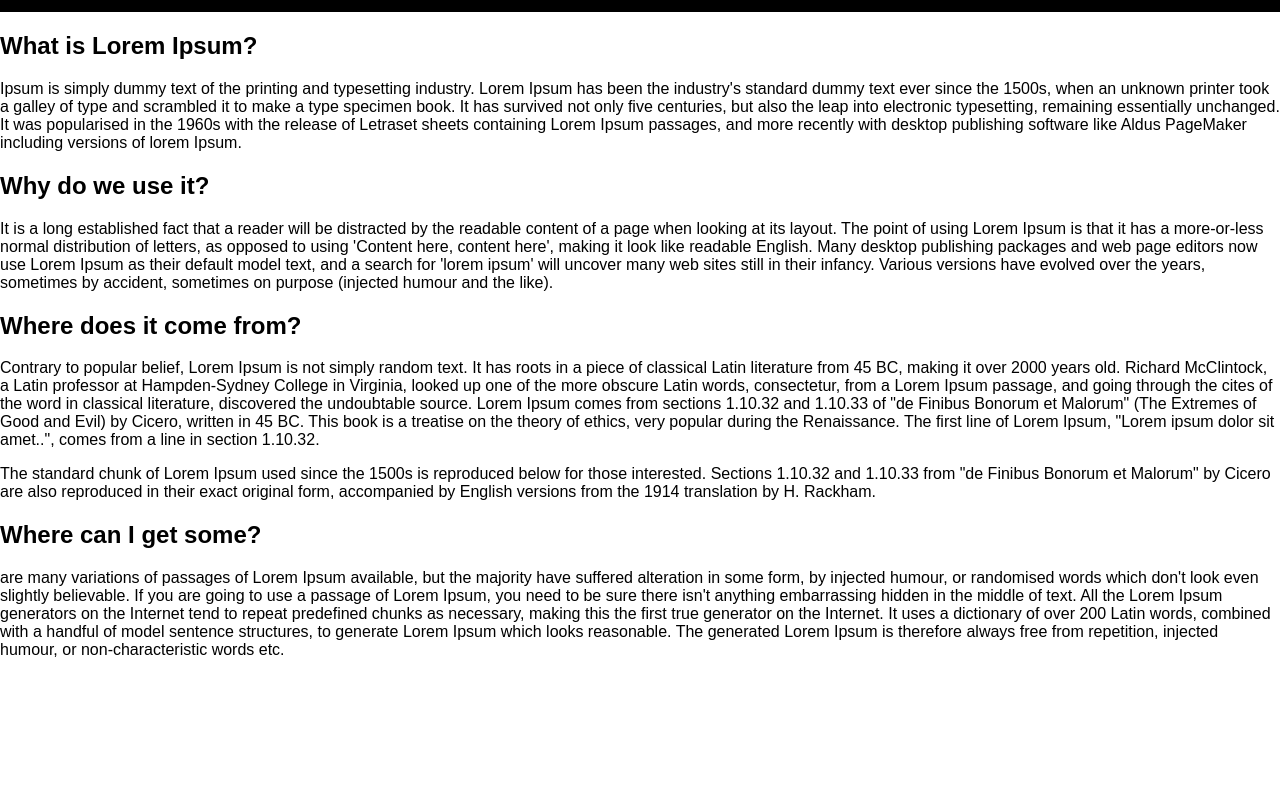
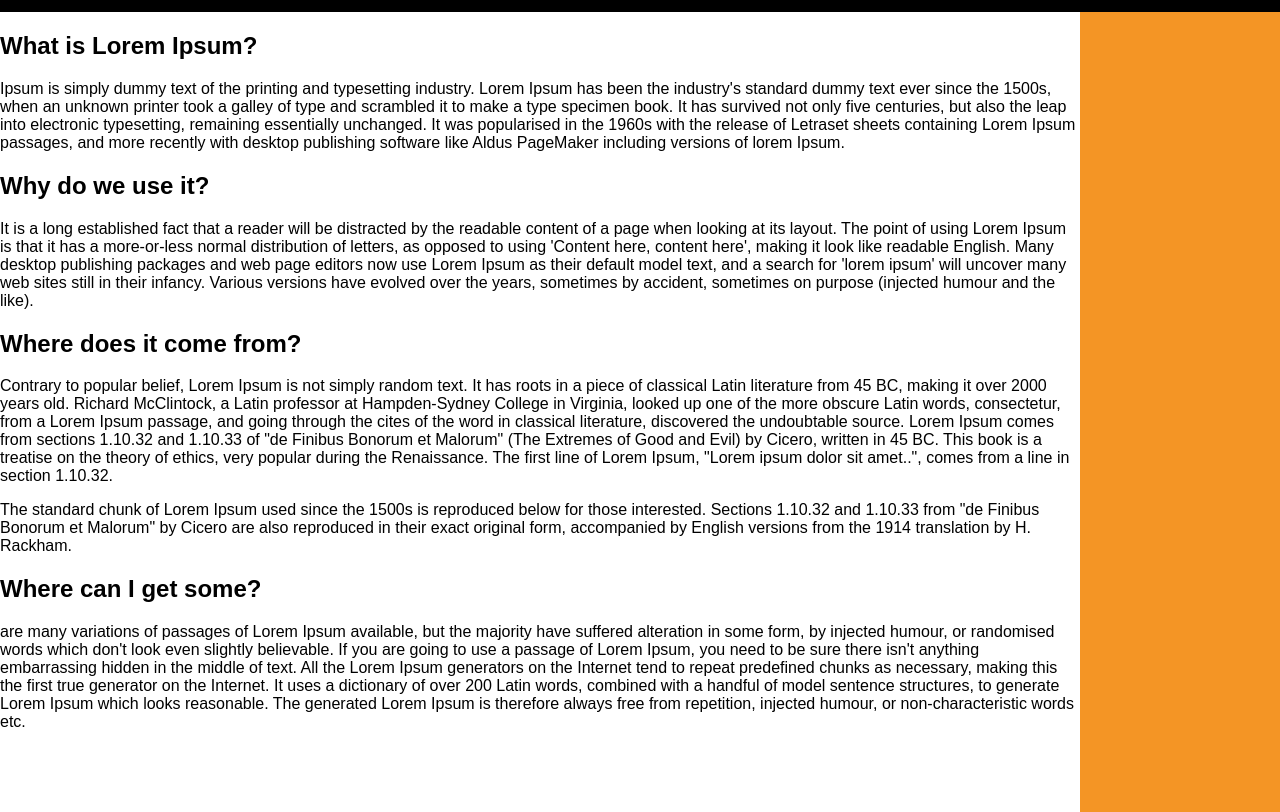
Before and after one commit to barrosjss/web-responsive, a plain HTML site: page index.html in a window 1280 px wide. Shown: the part 58-870 px from the top of the page. Before the commit the page ends 800 px from the top, so only its background shows below. Drawn offline with Linux system fonts and the light colour scheme.

Commit message:
Lateral menu

```diff
--- a/css/style.css
+++ b/css/style.css
@@ -4,6 +4,8 @@ body {
   padding: 0;
   font-family: Arial, Helvetica, sans-serif;
 }
+
+/* Header */
 
 header {
   width: 100%;
@@ -119,3 +121,18 @@ header {
   }
 
 }
+
+/* Main */
+
+main {
+  display: flex;
+  justify-content: space-around;
+  flex-direction: row-reverse;
+  height: 100%;
+}
+
+nav {
+  background-color: #F49525;
+  height: 100vh;
+  width: 1000px;
+}
--- a/index.html
+++ b/index.html
@@ -27,19 +27,26 @@
   </header>
 
   <main>
+    <nav>
+    </nav>
+
+    <div class="contents">
       <h2>What is Lorem Ipsum?</h2>
       <p>Ipsum is simply dummy text of the printing and typesetting industry. Lorem Ipsum has been the industry's
-      standard dummy text ever since the 1500s, when an unknown printer took a galley of type and scrambled it to make a
+        standard dummy text ever since the 1500s, when an unknown printer took a galley of type and scrambled it to make
+        a
         type specimen book. It has survived not only five centuries, but also the leap into electronic typesetting,
         remaining essentially unchanged. It was popularised in the 1960s with the release of Letraset sheets containing
         Lorem Ipsum passages, and more recently with desktop publishing software like Aldus PageMaker including versions
         of lorem Ipsum.</p>
 
       <h2>Why do we use it?</h2>
-    <p>It is a long established fact that a reader will be distracted by the readable content of a page when looking at
+      <p>It is a long established fact that a reader will be distracted by the readable content of a page when looking
+        at
         its layout. The point of using Lorem Ipsum is that it has a more-or-less normal distribution of letters, as
         opposed to using 'Content here, content here', making it look like readable English. Many desktop publishing
-      packages and web page editors now use Lorem Ipsum as their default model text, and a search for 'lorem ipsum' will
+        packages and web page editors now use Lorem Ipsum as their default model text, and a search for 'lorem ipsum'
+        will
         uncover many web
         sites still in their infancy. Various versions have evolved over the years, sometimes by accident, sometimes on
         purpose (injected humour and the like).</p>
@@ -49,24 +56,29 @@
       <p>Contrary to popular belief, Lorem Ipsum is not simply random text. It has roots in a piece of classical Latin
         literature from 45 BC, making it over 2000 years old. Richard McClintock, a Latin professor at Hampden-Sydney
         College in Virginia, looked up one of the more obscure Latin words, consectetur, from a Lorem Ipsum passage, and
-      going through the cites of the word in classical literature, discovered the undoubtable source. Lorem Ipsum comes
+        going through the cites of the word in classical literature, discovered the undoubtable source. Lorem Ipsum
+        comes
         from sections 1.10.32 and 1.10.33 of "de Finibus Bonorum et Malorum" (The Extremes of Good and Evil) by Cicero,
-      written in 45 BC. This book is a treatise on the theory of ethics, very popular during the Renaissance. The first
+        written in 45 BC. This book is a treatise on the theory of ethics, very popular during the Renaissance. The
+        first
         line of Lorem Ipsum, "Lorem ipsum dolor sit amet..", comes from a line in section 1.10.32.</p>
 
-    <p>The standard chunk of Lorem Ipsum used since the 1500s is reproduced below for those interested. Sections 1.10.32
+      <p>The standard chunk of Lorem Ipsum used since the 1500s is reproduced below for those interested. Sections
+        1.10.32
         and 1.10.33 from "de Finibus Bonorum et Malorum" by Cicero are also reproduced in their exact original form,
         accompanied by English versions from the 1914 translation by H. Rackham.</p>
 
       <h2>Where can I get some?</h2>
       <p> are many variations of passages of Lorem Ipsum available, but the majority have suffered alteration in some
-      form, by injected humour, or randomised words which don't look even slightly believable. If you are going to use a
+        form, by injected humour, or randomised words which don't look even slightly believable. If you are going to use
+        a
         passage of Lorem Ipsum, you need to be sure there isn't anything embarrassing hidden in the middle of text. All
         the Lorem Ipsum generators on the Internet tend to repeat predefined chunks as necessary, making this the first
         true generator on the Internet. It uses a dictionary of over 200 Latin words, combined with a handful of model
         sentence
         structures, to generate Lorem Ipsum which looks reasonable. The generated Lorem Ipsum is therefore always free
         from repetition, injected humour, or non-characteristic words etc.</p>
+    </div>
   </main>
 
   <footer>
```
Lines whose indentation alone changed are shown as unchanged.
